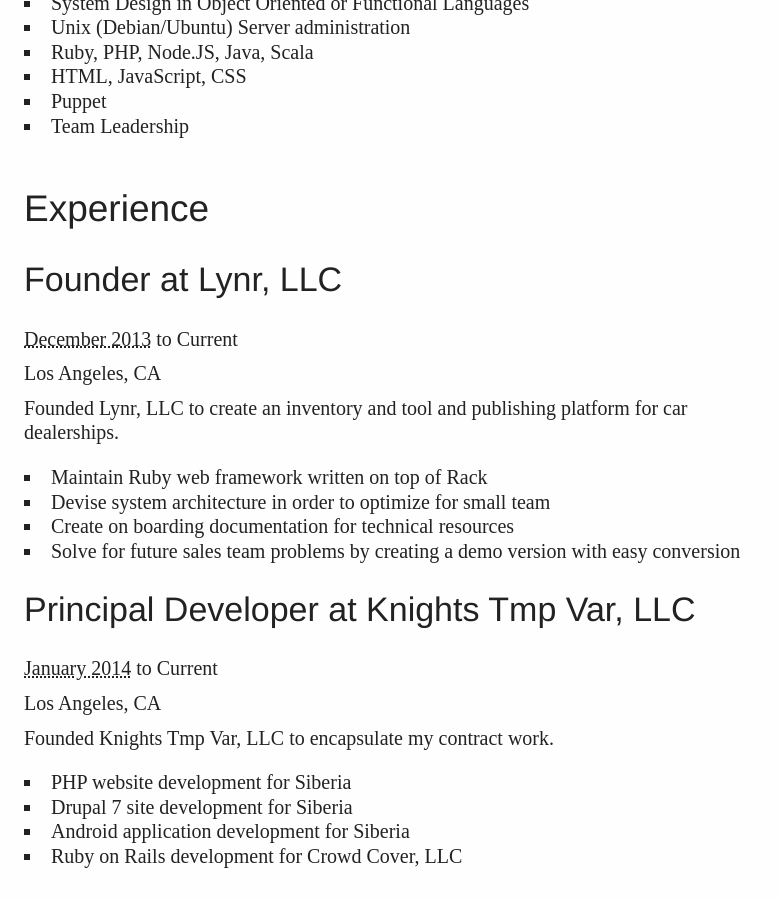
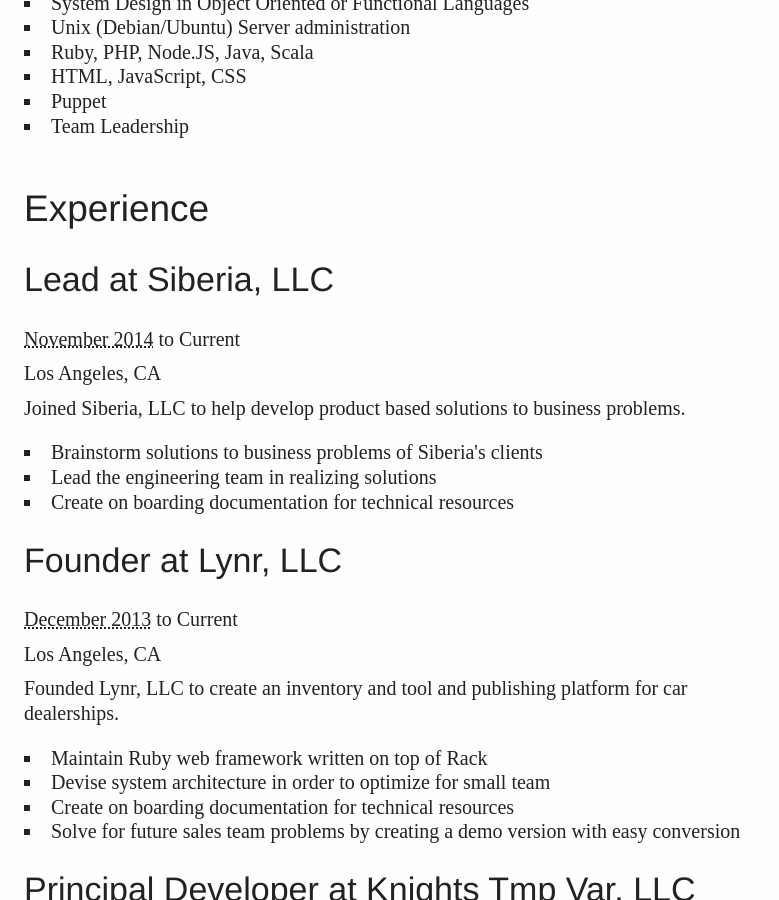
Before and after one commit to bryanjswift/bryanjswift.github.com, a Jekyll site: the page built from resume/nolinks.html, in a window 1280 px wide and 900 px high, scrolled down 518 px. Shown: the whole window, without its empty margins (0-779 px from the left). Built offline with Jekyll 4.4.1, drawn with Linux system fonts in a browser that asks for light colours.

Commit message:
Sync experience with `resume/index.html`

```diff
--- a/resume/nolinks.html
+++ b/resume/nolinks.html
@@ -60,6 +60,22 @@
           <ol class="vcalendar">
             <li class="experience vcard vevent job">
               <h3 class="position summary">
+                <span class="fn jobtitle title">Lead</span> at <span class="n company org" href="http://siberia.io">Siberia, LLC</span>
+              </h3>
+              <p class="dates"><abbr class="dtstart" title="2014-11-01">November 2014</abbr> to Current</p>
+              <p class="location">Los Angeles, CA</p>
+              <p class="description">
+                Joined Siberia, LLC to help develop product based solutions
+                to business problems.
+              </p>
+              <ul class="responsibilities">
+                <li>Brainstorm solutions to business problems of Siberia's clients</li>
+                <li>Lead the engineering team in realizing solutions</li>
+                <li>Create on boarding documentation for technical resources</li>
+              </ul>
+            </li>
+            <li class="experience vcard vevent job">
+              <h3 class="position summary">
                 <span class="fn jobtitle title">Founder</span> at <span class="n company org" href="http://lynr.co">Lynr, LLC</span>
               </h3>
               <p class="dates"><abbr class="dtstart" title="2013-12-01">December 2013</abbr> to Current</p>
@@ -80,7 +96,6 @@
               <p class="location">Los Angeles, CA</p>
               <p class="description">Founded Knights Tmp Var, LLC to encapsulate my contract work.</p>
               <ul class="responsibilities">
-                <li>PHP website development for <span href="http://siberia.io">Siberia</span></li>
                 <li>Drupal 7 site development for <span href="http://siberia.io">Siberia</span></li>
                 <li>Android application development for <span href="http://siberia.io">Siberia</span></li>
                 <li>Ruby on Rails development for Crowd Cover, LLC</li>
```
